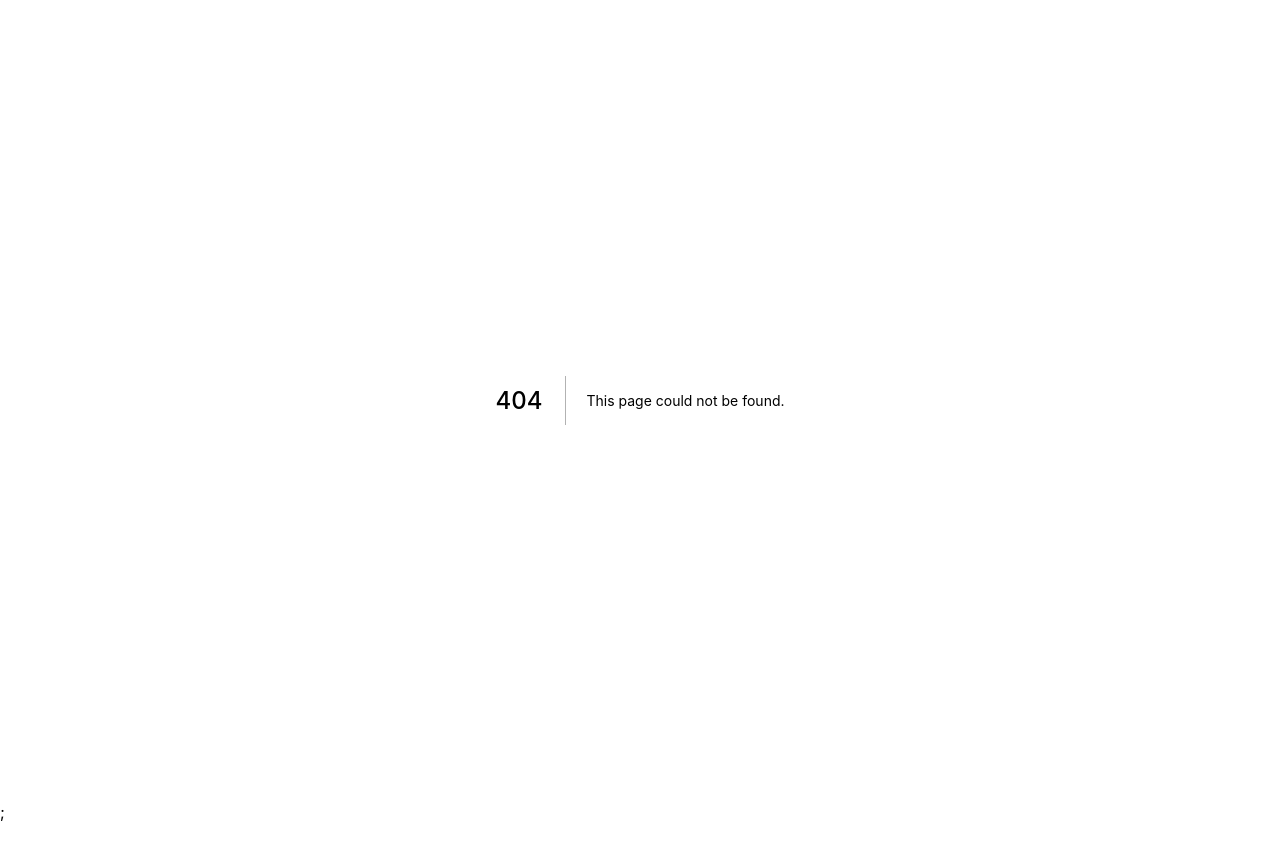
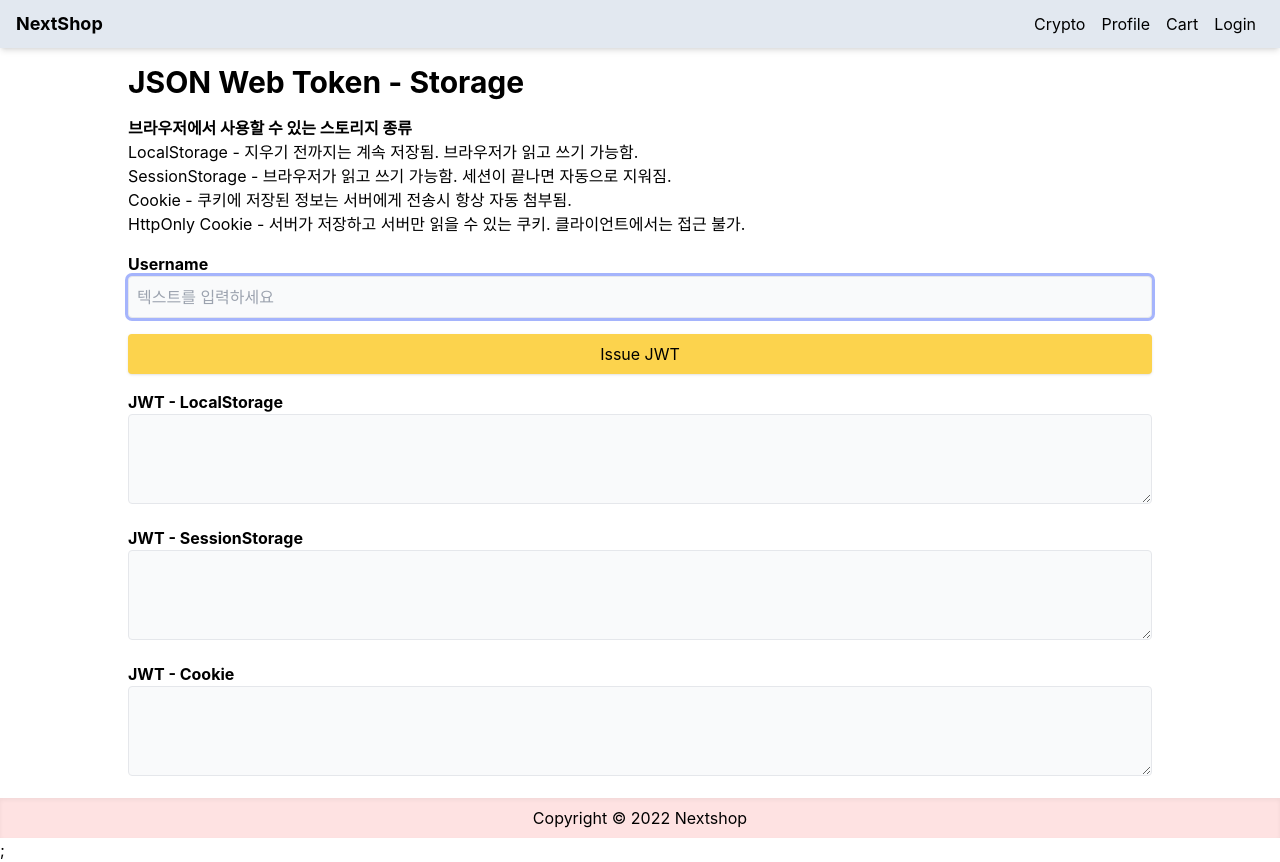
Before and after one commit to honk0128/NextShop, a Next.js app: page /crypto/jwt-storage in a window 1280 px wide. Before the commit this address had no page. Before the commit the page ends 824 px from the top, so only its background shows below. Built offline with nearby package versions, Linux system fonts and the light colour scheme; no server answers.

Commit message:
14. loginlog

```diff
--- /dev/null
+++ b/models/LoginLog.js
@@ -0,0 +1,15 @@
+import mongoose from 'mongoose';
+
+const loginLogSchema = new mongoose.Schema(
+  {
+    provider: { type: String, required: true },
+    email: { type: String, required: true },
+  },
+  {
+    timestamps: true,
+  }
+);
+
+const LoginLog =
+  mongoose.models.LoginLog || mongoose.model('LoginLog', loginLogSchema);
+export default LoginLog;
--- a/package.json
+++ b/package.json
@@ -13,6 +13,7 @@
     "@heroicons/react": "^1.0.6",
     "axios": "^1.1.3",
     "bcryptjs": "^2.4.3",
+    "cookie": "^0.5.0",
     "js-cookie": "^3.0.1",
     "jsonwebtoken": "^8.5.1",
     "mongoose": "^6.6.5",
--- /dev/null
+++ b/pages/api/auth/loginLog.js
@@ -0,0 +1,28 @@
+import { getSession } from 'next-auth/react';
+import LoginLog from '../../../models/LoginLog';
+import db from '../../../utils/db';
+
+async function handler(req, res) {
+  const provider = req.body.provider;
+  console.log(provider);
+
+  const session = await getSession({ req });
+  if (!session) {
+    return res.status(401).send({ message: 'signin required' });
+  }
+  const { user } = session;
+  const email = user.email;
+
+  await db.connect();
+
+  const newLoginLog = new LoginLog({
+    provider,
+    email,
+  });
+
+  await newLoginLog.save();
+  await db.disconnect();
+  res.json({ message: 'Login is logged' });
+}
+
+export default handler;
--- /dev/null
+++ b/pages/api/crypto/jwt-storage.js
@@ -0,0 +1,21 @@
+import jwt from 'jsonwebtoken';
+import { serialize } from 'cookie';
+
+const SECRET = process.env.JWT_SECRET;
+
+export default function handler(req, res) {
+  const username = req.body.username;
+  const token = jwt.sign({ username }, SECRET, { expiresIn: '1d' });
+  const sToken = jwt.sign({ username, token }, SECRET, { expiresIn: '30d' });
+
+  const serialized = serialize('sToken', sToken, {
+    httpOnly: true,
+    secure: true,
+    sameSite: 'strict',
+    maxAge: 60 * 60 * 24 * 30,
+    path: '/',
+  });
+
+  res.setHeader('Set-Cookie', serialized);
+  res.status(200).json({ token });
+}
--- /dev/null
+++ b/pages/crypto/jwt-storage.js
@@ -0,0 +1,130 @@
+import React, { useState } from 'react';
+import Layout from '../../components/Layout';
+import axios from 'axios';
+import { useSession } from 'next-auth/react';
+import Cookies from 'js-cookie';
+
+export default function JwtStorageScreen() {
+  const { data: session } = useSession();
+  const userEmail = session?.user.email;
+
+  const [username, setUsername] = useState(userEmail);
+  const [jwtLocal, setJwtLocal] = useState('');
+  const [jwtSession, setJwtSession] = useState('');
+  const [jwtCookie, setJwtCookie] = useState('');
+
+  const genJwt = async () => {
+    await axios.post('/api/crypto/jwt-storage', { username }).then((res) => {
+      const token = res.data.token;
+
+      // 로컬스토리지에 저장
+      localStorage.setItem('jwt', token);
+      // 세션스토리지에 저장
+      sessionStorage.setItem('jwt', token);
+      // 쿠키에 저장
+      Cookies.set('jwt', token);
+
+      console.log('Local storage: ' + localStorage.getItem('jwt'));
+      console.log('Session storage: ' + sessionStorage.getItem('jwt'));
+      console.log('Cookie: ' + Cookies.get('jwt'));
+
+      // HttpOnly 쿠키는 클라이언트에서 읽을 수 없음
+      console.log('Secure Cookie: ' + Cookies.get('sToken'));
+
+      // 로컬스토리지에서 읽어옴
+      setJwtLocal(localStorage.getItem('jwt'));
+      // 세션스토리지에서 읽어옴
+      setJwtSession(sessionStorage.getItem('jwt'));
+      // 쿠키에서 읽어옴
+      setJwtCookie(Cookies.get('jwt'));
+    });
+  };
+
+  return (
+    <Layout title="JWT">
+      <form className="mx-auto max-w-screen-lg">
+        <h1 className="text-3xl mb-4 font-bold">JSON Web Token - Storage </h1>
+        <p className="mb-4">
+          <b>브라우저에서 사용할 수 있는 스토리지 종류</b> <br />
+          LocalStorage - 지우기 전까지는 계속 저장됨. 브라우저가 읽고 쓰기
+          가능함. <br />
+          SessionStorage - 브라우저가 읽고 쓰기 가능함. 세션이 끝나면 자동으로
+          지워짐. <br />
+          Cookie - 쿠키에 저장된 정보는 서버에게 전송시 항상 자동 첨부됨. <br />
+          HttpOnly Cookie - 서버가 저장하고 서버만 읽을 수 있는 쿠키.
+          클라이언트에서는 접근 불가.
+        </p>
+
+        <div className="mb-4">
+          <label htmlFor="input" className="mb-3 font-bold">
+            Username
+          </label>
+          <input
+            name="input"
+            id="input"
+            className="w-full bg-gray-50"
+            autoFocus
+            placeholder="텍스트를 입력하세요"
+            value={username}
+            onChange={(e) => setUsername(e.target.value)}
+          ></input>
+        </div>
+
+        <div className="mb-4">
+          <button
+            className="primary-button w-full"
+            type="button"
+            onClick={genJwt}
+          >
+            Issue JWT
+          </button>
+        </div>
+
+        <div className="mb-4">
+          <label htmlFor="jwt" className="mb-3 font-bold">
+            JWT - LocalStorage
+          </label>
+          <textarea
+            name="jwt"
+            id="jwt"
+            cols="50"
+            rows="3"
+            className="w-full bg-gray-50"
+            value={jwtLocal}
+            readOnly
+          ></textarea>
+        </div>
+
+        <div className="mb-4">
+          <label htmlFor="jwt" className="mb-3 font-bold">
+            JWT - SessionStorage
+          </label>
+          <textarea
+            name="jwt"
+            id="jwt"
+            cols="50"
+            rows="3"
+            className="w-full bg-gray-50"
+            value={jwtSession}
+            readOnly
+          ></textarea>
+        </div>
+
+        <div className="mb-4">
+          <label htmlFor="jwt" className="mb-3 font-bold">
+            JWT - Cookie
+          </label>
+          <textarea
+            name="jwt"
+            id="jwt"
+            cols="50"
+            rows="3"
+            className="w-full bg-gray-50"
+            value={jwtCookie}
+            readOnly
+          ></textarea>
+        </div>
+      </form>
+    </Layout>
+  );
+}
--- a/pages/login.js
+++ b/pages/login.js
@@ -1,17 +1,18 @@
-import React from 'react';
+import Link from 'next/link';
 import { signIn, useSession } from 'next-auth/react';
-import Link from 'next/link';
+import { useForm } from 'react-hook-form';
 import Layout from '../components/Layout';
-import { useForm } from 'react-hook-form';
 import { getError } from '../utils/error';
 import { toast } from 'react-toastify';
 import { useEffect } from 'react';
 import { useRouter } from 'next/router';
+import axios from 'axios';
 
 export default function LoginScreen() {
   const { data: session } = useSession();
   const router = useRouter();
   const { redirect } = router.query;
+
   useEffect(() => {
     if (session?.user) {
       router.push(redirect || '/');
@@ -31,6 +32,13 @@ export default function LoginScreen() {
         email,
         password,
       });
+
+      await axios
+        .post('/api/auth/loginLog', { provider: 'credentials' })
+        .then((res) => {
+          console.log(res.data.message);
+        });
+
       if (result.error) {
         toast.error(result.error);
       }
@@ -41,10 +49,16 @@ export default function LoginScreen() {
 
   const githubLoginHandler = async () => {
     try {
+      // eslint-disable-next-line no-unused-vars
       const result = await signIn('github', {
         redirect: false,
       });
-      console.log('Github login: ' + result);
+
+      await axios
+        .post('/api/auth/loginLog', { provider: 'github' })
+        .then((res) => {
+          console.log(res.data.message);
+        });
     } catch (err) {
       toast.error(getError(err));
     }
@@ -55,6 +69,12 @@ export default function LoginScreen() {
       // eslint-disable-next-line no-unused-vars
       const result = await signIn('google', {
         redirect: false,
+      });
+
+      await axios
+        .post('/api/auth/loginLog', { provider: 'google' })
+        .then((res) => {
+          console.log(res.data.message);
         });
     } catch (err) {
       toast.error(getError(err));
@@ -67,6 +87,12 @@ export default function LoginScreen() {
       const result = await signIn('kakao', {
         redirect: false,
       });
+
+      await axios
+        .post('/api/auth/loginLog', { provider: 'kakao' })
+        .then((res) => {
+          console.log(res.data.message);
+        });
     } catch (err) {
       toast.error(getError(err));
     }
@@ -77,6 +103,12 @@ export default function LoginScreen() {
       // eslint-disable-next-line no-unused-vars
       const result = await signIn('naver', {
         redirect: false,
+      });
+
+      await axios
+        .post('/api/auth/loginLog', { provider: 'naver' })
+        .then((res) => {
+          console.log(res.data.message);
         });
     } catch (err) {
       toast.error(getError(err));
@@ -89,7 +121,8 @@ export default function LoginScreen() {
         className="mx-auto max-w-screen-md"
         onSubmit={handleSubmit(submitHandler)}
       >
-        <h1 className="mb-4 text-xl">Login</h1>
+        <h1 className="mb-4 text-3xl">Login </h1>
+        <div className="p-5 bg-blue-200 rounded-lg mb-4">
           <div className="mb-4">
             <label htmlFor="email">Email</label>
             <input
@@ -109,14 +142,16 @@ export default function LoginScreen() {
               <div className="text-red-500">{errors.email.message}</div>
             )}
           </div>
-
           <div className="mb-4">
             <label htmlFor="password">Password</label>
             <input
               type="password"
               {...register('password', {
                 required: 'Please enter password',
-              minLength: { value: 3, message: 'password is more than 3 chars' },
+                minLength: {
+                  value: 3,
+                  message: 'password is more than 3 chars',
+                },
               })}
               className="w-full"
               id="password"
@@ -126,17 +161,16 @@ export default function LoginScreen() {
               <div className="text-red-500 ">{errors.password.message}</div>
             )}
           </div>
-
           <div className="mb-4">
             <button className="primary-button">Login</button>
           </div>
-
           <div className="mb-4">
             Don&apos;t have an account? &nbsp;
-          <Link href="register">Register</Link>
+            <Link href={`/register?redirect=${redirect || '/'}`}>Register</Link>
+          </div>
         </div>
 
-        <div className="p-5 bg-slate-500 rounded-lg">
+        <div className="p-5 bg-gray-400 rounded-lg">
           <div className="mb-4">
             <button
               className="primary-button w-full"
@@ -167,7 +201,7 @@ export default function LoginScreen() {
             </button>
           </div>
 
-          <div className="">
+          <div>
             <button
               className="primary-button w-full"
               type="button"
```
Also changed, not shown: models/CryptoLog.js (added, +16 -0 lines), 1 other file (tests, documents, lock files or other folders). Lines whose indentation alone changed are shown as unchanged.
